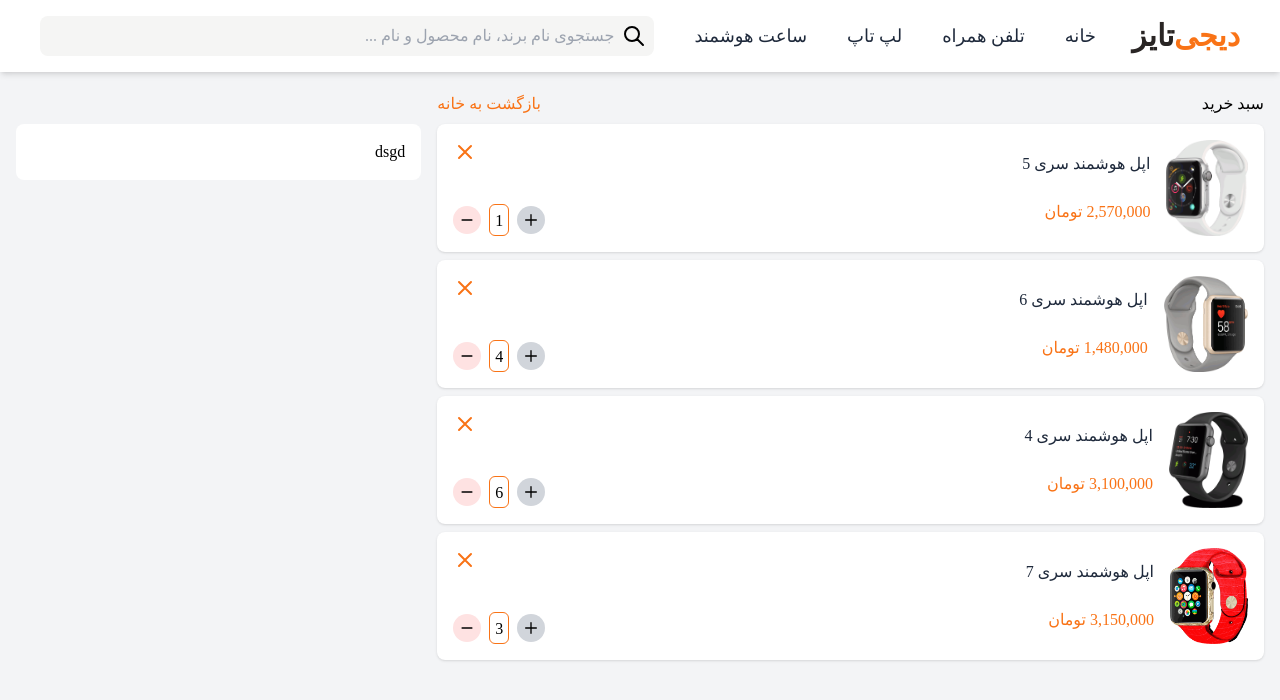
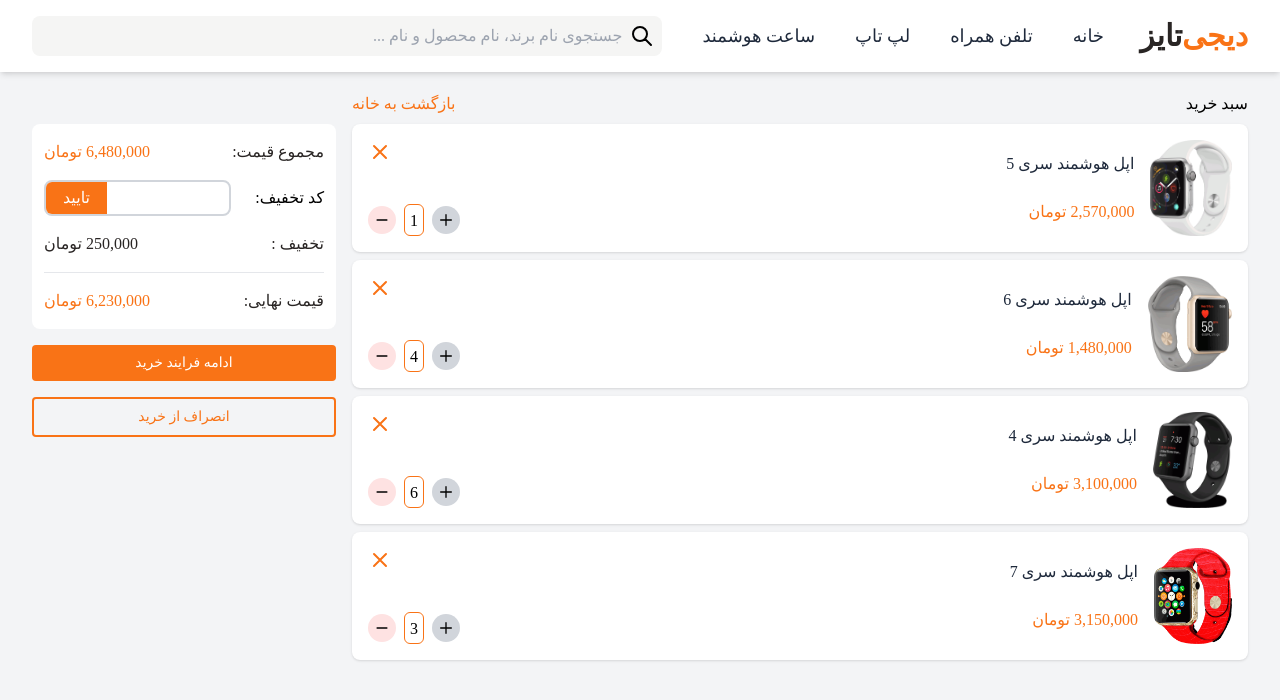
Before and after one commit to AshkanAhmady/digitize---tailwind, a website: page public/cart.html in a window 1280 px wide. Drawn offline with nearby package versions, Linux system fonts and the light colour scheme; a small style sheet from the web is missing.

Commit message:
add (cart summery) => cart.html

```diff
--- a/public/cart.html
+++ b/public/cart.html
@@ -60,11 +60,11 @@
     </div>
     <!-- Desktop Nav Bar -->
     <nav
-      class="w-full hidden md:flex shadow-md sticky top-0 z-10 p-4 bg-white mb-5"
+      class="w-full hidden md:flex shadow-md sticky top-0 z-10 py-4 bg-white mb-5"
     >
       <!-- Container -->
       <div
-        class="container px-1 xl:px-6 2xl:max-w-screen-2xl mx-auto flex items-center justify-between"
+        class="container px-8 2xl:max-w-screen-2xl mx-auto flex items-center justify-between"
       >
         <!-- Logo & Menu -->
         <div class="flex items-center">
@@ -135,14 +135,18 @@
         </div>
       </div>
     </nav>
-    <!-- Grid Content -->
+    <!-- Main Content -->
     <div
-      class="px-4 container 2xl:max-w-screen-2xl mx-auto grid gap-x-4 gap-y-2 grid-cols-1 md:grid-cols-12 md:grid-rows-[auto_1fr]"
+      class="px-4 md:px-8 container flex flex-col 2xl:max-w-screen-2xl mx-auto gap-y-2"
     >
-      <div class="hidden md:flex font-medium justify-between col-span-8">
+      <div class="hidden md:flex w-full gap-4">
+        <div class="flex flex-auto font-medium justify-between col-span-8">
           <span>سبد خرید</span>
           <button class="text-orange-500 cursor-pointer">بازگشت به خانه</button>
         </div>
+        <div class="w-1/4"></div>
+      </div>
+      <div class="flex flex-col md:flex-row gap-x-4">
         <!-- Cart Items -->
         <div
           x-data="{ products: [
@@ -151,7 +155,7 @@
           { id: 3, title: 'اپل هوشمند سری 4', price: '3,100,000 تومان', quantity: '6', img: '/assets/imgs/appleWatch3.png' },
           { id: 4, title: 'اپل هوشمند سری 7', price: '3,150,000 تومان', quantity: '3', img: '/assets/imgs/appleWatch4.png' },
       ]}"
-        class="flex pb-24 md:pb-0 flex-col gap-2 col-span-12 md:col-span-8"
+          class="flex flex-auto flex-col gap-2 mb-8 md:mb-0"
         >
           <!-- item -->
           <template x-for="product in products" :key="product.id">
@@ -160,7 +164,11 @@
             >
               <!-- Product Image -->
               <div class="flex h-full items-center">
-              <img class="w-auto h-full" :src="product.img" alt="apple watch" />
+                <img
+                  class="w-auto h-full"
+                  :src="product.img"
+                  alt="apple watch"
+                />
               </div>
               <!-- Product Name&Price -->
               <div class="flex-auto h-full">
@@ -237,8 +245,59 @@
           </template>
         </div>
         <!-- Cart Summery -->
-      <div class="hidden md:flex items-start col-span-4">
-        <div class="bg-white w-full p-4 rounded-lg">dsgd</div>
+        <div
+          class="flex text-sm md:text-base flex-col items-start w-full gap-y-4 md:w-2/5 lg:w-1/3 xl:w-1/4 mb-20"
+        >
+          <div class="bg-white w-full px-3 py-4 rounded-lg flex flex-col gap-4">
+            <!-- Total Price -->
+            <div class="flex w-full justify-between">
+              <span class="text-stone-800">مجموع قیمت:</span>
+              <span class="text-orange-500">6,480,000 تومان</span>
+            </div>
+            <!-- Mobile Discount Code -->
+            <a class="text-blue-900 text-xs md:hidden" href="#"
+              >کد تخفیف دارید؟</a
+            >
+            <!-- Desktop Discount Code -->
+            <div class="w-full hidden md:flex justify-between items-center">
+              <span>کد تخفیف:</span>
+              <div
+                class="flex w-2/3 rounded-lg overflow-hidden border-2 border-gray-300"
+              >
+                <input
+                  class="focus:outline-none bg-transparent p-1 w-2/3"
+                  type="text"
+                />
+                <button
+                  class="bg-orange-500 cursor-pointer text-white w-1/3 flex justify-center items-center"
+                >
+                  تایید
+                </button>
+              </div>
+            </div>
+            <!-- Discount value -->
+            <div class="hidden md:flex w-full justify-between text-stone-800">
+              <span>تخفیف :</span>
+              <span>250,000 تومان</span>
+            </div>
+            <hr />
+            <!-- Final Price -->
+            <div class="hidden md:flex w-full justify-between">
+              <span class="text-stone-800">قیمت نهایی:</span>
+              <span class="text-orange-500">6,230,000 تومان</span>
+            </div>
+          </div>
+          <div
+            class="bg-orange-500 rounded text-white w-full py-2 text-sm flex justify-center items-center"
+          >
+            <a href="#">ادامه فرایند خرید</a>
+          </div>
+          <div
+            class="bg-transparent rounded hidden md:flex border-2 border-orange-500 font-medium text-orange-500 w-full py-2 text-sm justify-center items-center"
+          >
+            <a href="#">انصراف از خرید</a>
+          </div>
+        </div>
       </div>
     </div>
 
```
Also changed, not shown: public/build/tailwind.css. Lines whose indentation alone changed are shown as unchanged.
